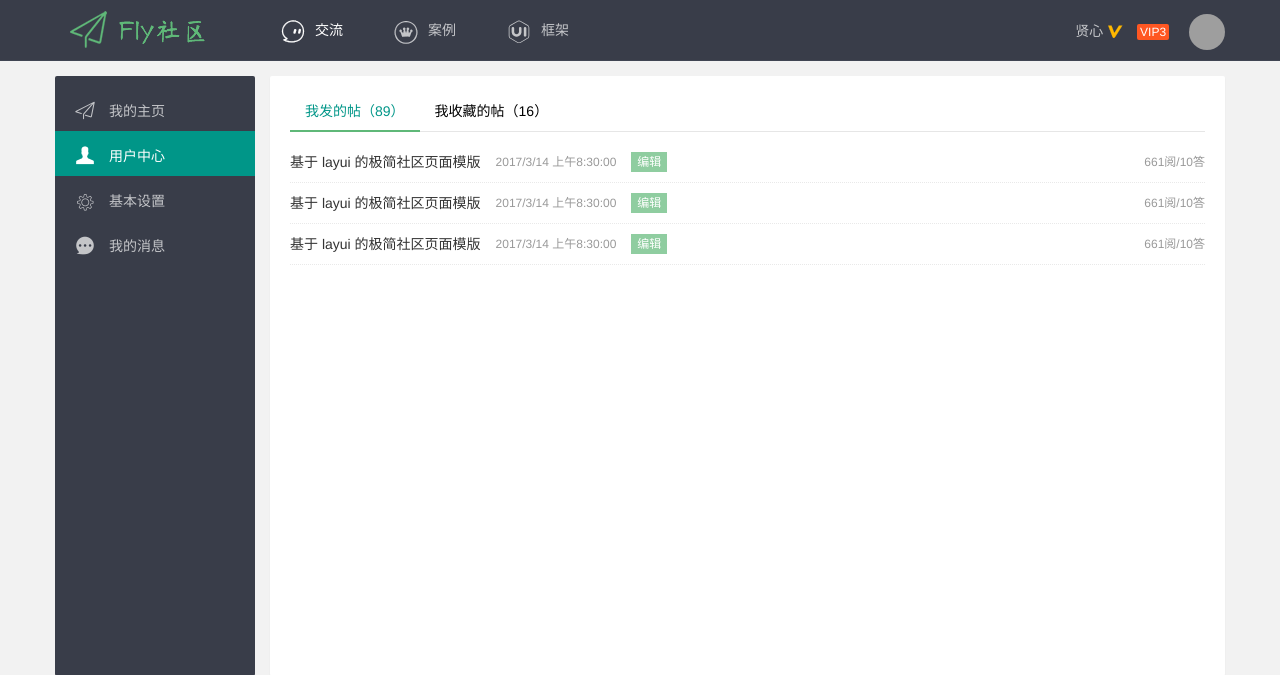
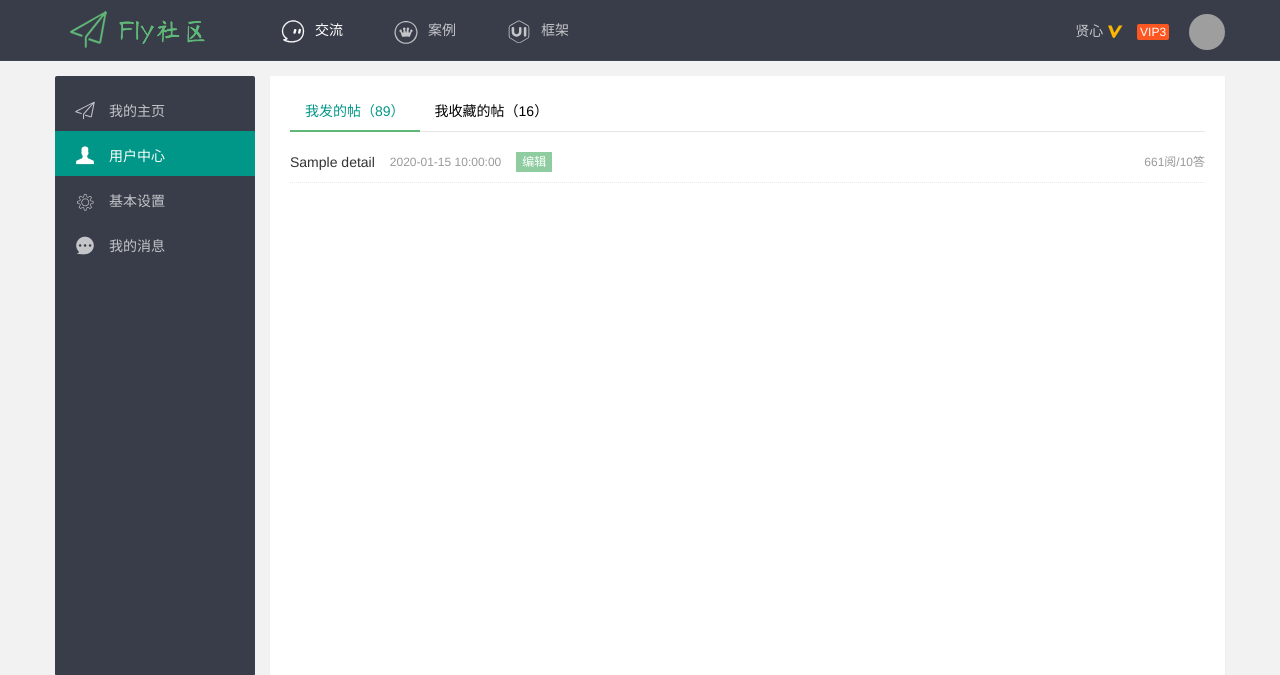
Before and after one commit to UserLoggedOut/Forum-Project, a Flask app: page /user/index in a window 1280 px wide. Shown: the top 675 px of the page. Run offline with Flask 2, Linux system fonts and the light colour scheme; tables that the repository leaves empty hold one stand-in row (values such as "Sample post"); grey boxes are pictures that could not be loaded.

Commit message:
update:修改了替换了我发的贴， 里面的数据

```diff
--- a/app/templates/jie/add.html
+++ b/app/templates/jie/add.html
@@ -99,7 +99,7 @@
                 <div class="layui-col-md9">
                   <label for="L_title" class="layui-form-label">标题</label>
                   <div class="layui-input-block">
-                    <input type="text" value="{{ detail_id.title }}" id="L_title" name="title" required lay-verify="required" autocomplete="off" class="layui-input">
+                    <input type="text" id="L_title" name="title" required lay-verify="required" autocomplete="off" class="layui-input">
 
                   </div>
                 </div>
@@ -133,7 +133,7 @@
               </div>
               <div class="layui-form-item layui-form-text">
                 <div class="layui-input-block">
-                  <textarea id="L_content" name="content" required lay-verify="required" placeholder="详细描述" class="layui-textarea fly-editor" style="height: 260px;">{{ detail_id.content }}</textarea>
+                  <textarea id="L_content" name="content" required lay-verify="required" placeholder="详细描述" class="layui-textarea fly-editor" style="height: 260px;"></textarea>
 
                 </div>
               </div>
--- a/app/templates/user/index.html
+++ b/app/templates/user/index.html
@@ -103,24 +103,14 @@
       <div class="layui-tab-content" style="padding: 20px 0;">
         <div class="layui-tab-item layui-show">
           <ul class="mine-view jie-row">
+            {% for x in aaa %}
             <li>
-              <a class="jie-title" href="../jie/detail.html" target="_blank">基于 layui 的极简社区页面模版</a>
-              <i>2017/3/14 上午8:30:00</i>
+              <a class="jie-title" href="../jie/detail.html" target="_blank">{{ x.title }}</a>
+              <i>{{ x.create_time }}</i>
               <a class="mine-edit" href="/jie/edit/8116">编辑</a>
               <em>661阅/10答</em>
             </li>
-            <li>
-              <a class="jie-title" href="../jie/detail.html" target="_blank">基于 layui 的极简社区页面模版</a>
-              <i>2017/3/14 上午8:30:00</i>
-              <a class="mine-edit" href="/jie/edit/8116">编辑</a>
-              <em>661阅/10答</em>
-            </li>
-            <li>
-              <a class="jie-title" href="../jie/detail.html" target="_blank">基于 layui 的极简社区页面模版</a>
-              <i>2017/3/14 上午8:30:00</i>
-              <a class="mine-edit" href="/jie/edit/8116">编辑</a>
-              <em>661阅/10答</em>
-            </li>
+            {% endfor %}
           </ul>
           <div id="LAY_page"></div>
         </div>
--- a/app/views/jie/views.py
+++ b/app/views/jie/views.py
@@ -5,9 +5,6 @@ from flask import render_template, request, session
 import time
 from app import db
 from app.models.models import User
-
-
-
 from app.views.jie import jie_blu
 
 
--- a/app/views/user/views.py
+++ b/app/views/user/views.py
@@ -1,6 +1,7 @@
 from flask import render_template, request, redirect, url_for
 
-from app.models.models import User
+from app import db
+from app.models.models import User, Detail
 from . import user_blu
 
 
@@ -42,8 +43,8 @@ def home():
 # 用户中心
 @user_blu.route("/index")
 def index():
-    return render_template("user/index.html")
-
+    aaa = db.session.query(Detail).all()
+    return render_template("user/index.html", aaa=aaa)
 
 # 基本设置
 @user_blu.route("/set")
```
